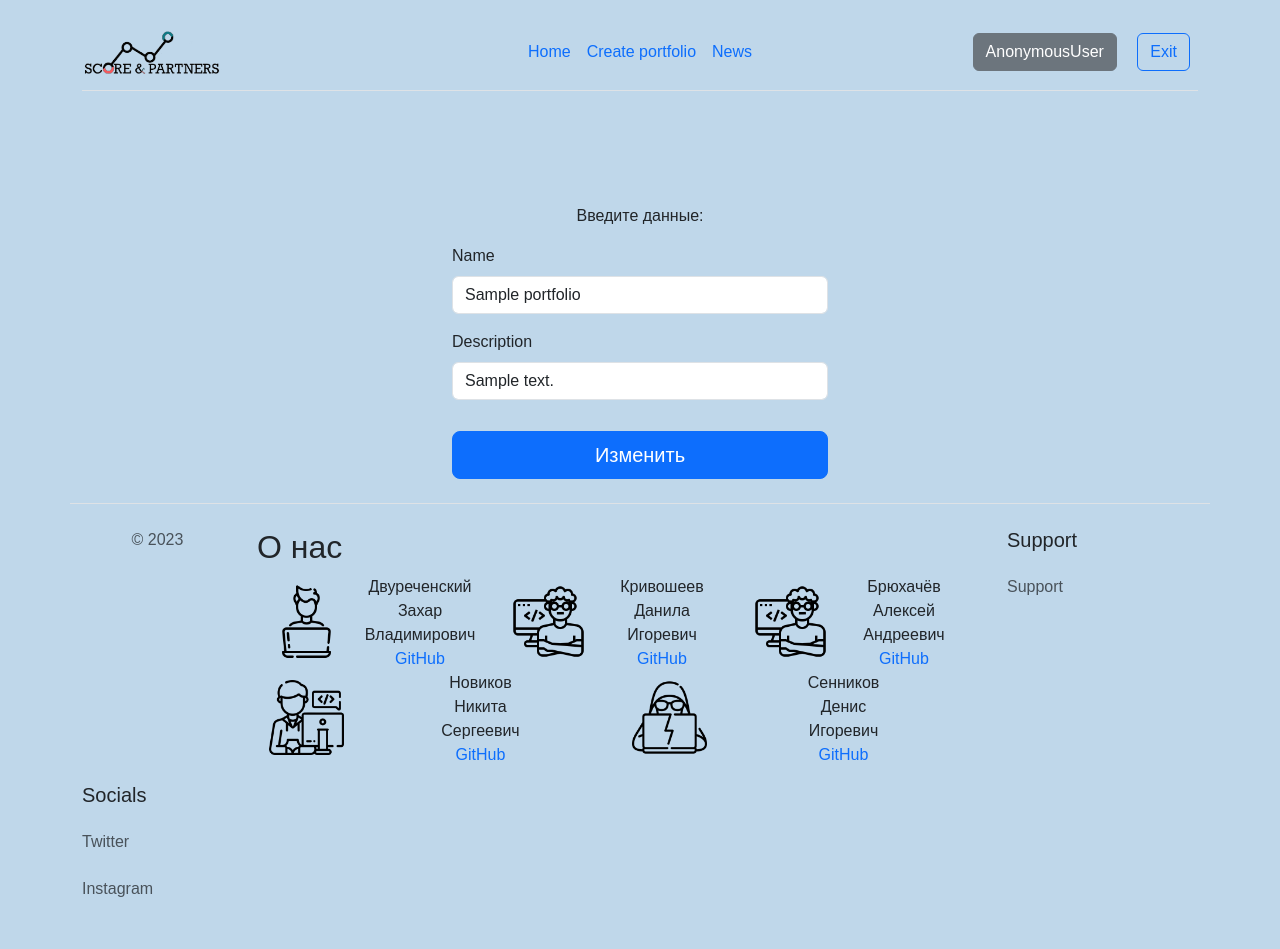
After one commit to Fearse/Crypto, a Django app: template cryptoportfolio/acc/templates/acc/change.html in a window 1280 px wide. The commit adds this page. Run offline with Django 3.2, Linux system fonts and the light colour scheme; the template is opened without the code that fills it: most values are stand-ins (such as "Sample title", 1, 10 or a date in 2020); some web fonts are replaced.

Commit message:
Change/Delete portfolio, security

```diff
--- /dev/null
+++ b/cryptoportfolio/acc/templates/acc/change.html
@@ -0,0 +1,48 @@
+{% extends 'login/layout.html' %}
+{% block title%} CUR {% endblock%}
+{% load static %}
+
+{% block content%}
+    <div class="container acc-container">
+        <header class="d-flex flex-wrap align-items-center justify-content-center justify-content-md-between py-3 mb-4 border-bottom">
+            <div class="col-md-3 mb-2 mb-md-0">
+                <img src="{% static 'img/Logotip.png' %}">
+            </div>
+
+            <ul class="nav col-12 col-md-auto mb-2 justify-content-center mb-md-0">
+                <li><a href="{% url 'home' %}" class="nav-link px-2">Home</a></li>
+                <li><a href="#" class="nav-link px-2 ">Create portfolio</a></li>
+                <li><a href="#" class="nav-link px-2">News</a></li>
+            </ul>
+            <div class="col-md-3 text-end">
+                <a class="btn btn-secondary me-3">{{ request.user }}</a>
+                <a href="exit" class="btn btn-outline-primary me-2">Exit</a>
+            </div>
+        </header>
+    </div>
+    <div class="container reg-container">
+        <p>Введите данные:</p>
+        <form method="post">{% csrf_token %}
+            <div class="mb-3">
+                <label for="inputName" class="form-label">Name</label>
+                <input type="text"
+                       name="{{ form.name.name }}"
+                       class="form-control"
+                       id="inputName"
+                       value="{{ portfolio.name }}"
+                       placeholder="Name">
+            </div>
+            <div class="mb-3">
+                <label for="inputPassword2" class="form-label">Description</label>
+                <input type="text"
+                       name="{{ form.description.name }}"
+                       class="form-control"
+                       id="inputPassword2"
+                       value="{{ portfolio.description }}"
+                       placeholder="Desc">
+            </div>
+            <button class="w-100 btn btn-lg btn-primary" type="submit">Изменить</button>
+            <span>{{ error }}</span>
+        </form>
+    </div>
+{% endblock%}
--- a/cryptoportfolio/acc/templates/acc/portfolio.html
+++ b/cryptoportfolio/acc/templates/acc/portfolio.html
@@ -32,6 +32,8 @@
             <a href="{% url 'transaction' pk=portfolio.id %}" class="w-100 btn btn-lg btn-primary">Make a
                 transaction</a>
             <a href="{% url 'create' %}" class="w-100 btn btn-lg btn-outline-secondary" type="submit">Create portfolio</a>
+            <a href="{% url 'change' pk=portfolio.id %}" class="w-100 btn btn-lg btn-outline-secondary" type="submit">Change portfolio</a>
+            <a href="{% url 'delete' pk=portfolio.id %}" class="w-100 btn btn-lg btn-outline-secondary" type="submit">Delete portfolio</a>
         </div>
 
         <div class="container" style="padding-top: 2.4em;">
--- a/cryptoportfolio/acc/urls.py
+++ b/cryptoportfolio/acc/urls.py
@@ -23,5 +23,7 @@ urlpatterns = [
     path('create',views.acc_create,name='create'),
     path('<int:pk>',views.portfolio,name='portfolio'),
     path('<int:pk>/transaction',views.transaction,name='transaction'),
+    path('<int:pk>/change',views.change,name='change'),
+    path('<int:pk>/delete',views.delete,name='delete'),
     path('exit/', authViews.LogoutView.as_view(next_page='/login/check'), name='exit'),
 ]
```
Also changed, not shown: cryptoportfolio/acc/templates/acc/delete.html (added, +30 -0 lines), cryptoportfolio/acc/views.py (+33 -2 lines).
